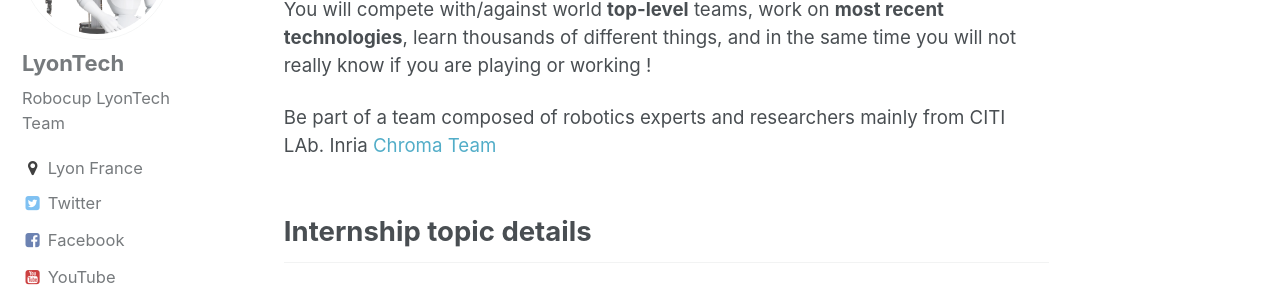
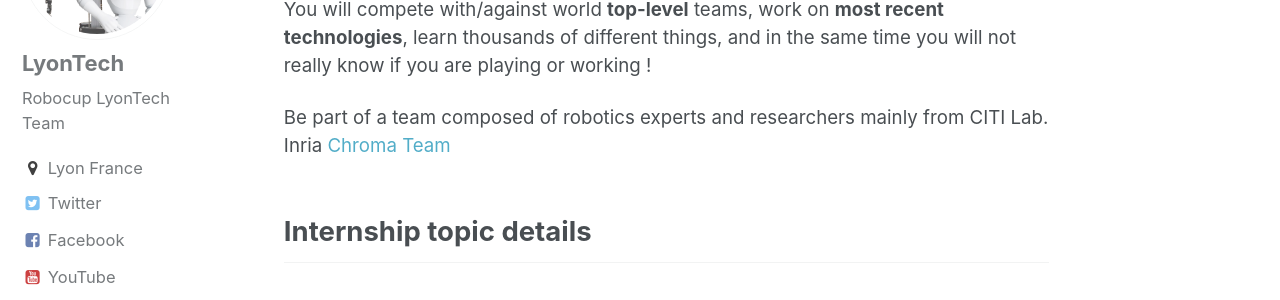
Before and after one commit to Robocup-Lyontech/Robocup-Lyontech.github.io, a Jekyll site: the page built from _posts/2019-11-19-Internship.md, in a window 1280 px wide and 900 px high, scrolled down 886 px. Shown: the part 154-454 px from the top of the window. Built offline with Jekyll 4.4.1, drawn with Linux system fonts in a browser that asks for light colours.

```diff
--- a/_posts/2019-11-19-Internship.md
+++ b/_posts/2019-11-19-Internship.md
@@ -31,7 +31,7 @@ The team earned already a good reputation :
 
 You will compete with/against world **top-level** teams, work on **most recent technologies**, learn thousands of different things, and in the same time you will not really know if you are playing or working !
 
-Be part of a team composed of robotics  experts and researchers mainly from CITI LAb. Inria [Chroma Team](https://team.inria.fr/chroma/)
+Be part of a team composed of robotics  experts and researchers mainly from CITI Lab. Inria [Chroma Team](https://team.inria.fr/chroma/)
 
 
 ## Internship topic details
```
